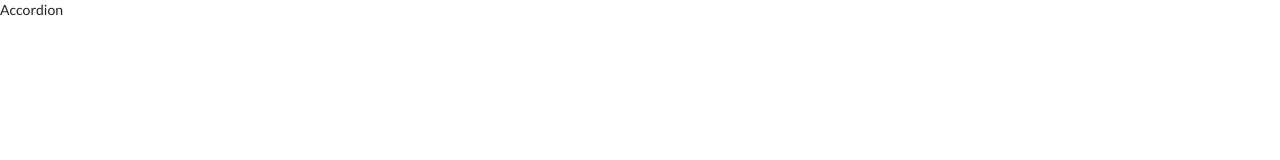
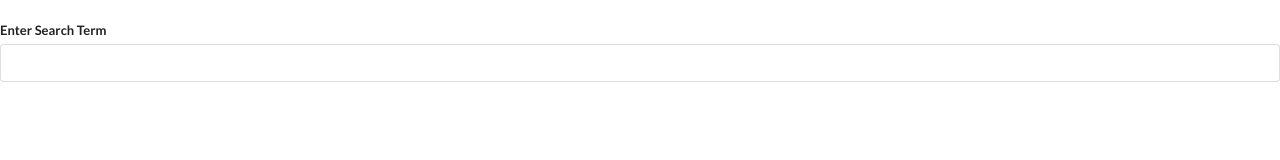
Before and after one commit to SeanZhenggg/learning_react, a React (Create React App) app: page / in a window 1280 px wide. Shown: the top 160 px of the page. Built offline with nearby package versions, Linux system fonts and the light colour scheme.

Commit message:
[change] course hook system

```diff
--- a/src/components/Accordion.js
+++ b/src/components/Accordion.js
@@ -1,6 +1,24 @@
-import React from 'react'
+import React, { useState }from 'react'
 
 
-export default () => {
-  return ( <div>Accordion</div> )
+export default ({ items }) => {
+
+  const [activeIndex, setActiveIndex] = useState(null);
+  const onTitleClick = (index) => {
+    setActiveIndex(index === activeIndex ? null : index)
+  }
+
+  const renderedItems = items.map( (item, index) => {
+    const active = index === activeIndex ? 'active' : ''
+    return <React.Fragment key={item.title}>
+      <div className={`title ${active}`} onClick={() => onTitleClick(index)}>
+        <i className="dropdown icon"></i>
+        { item.title }
+      </div>
+      <div className={`content ${active}`}>
+        <p>{ item.content }</p>
+      </div>
+    </React.Fragment>
+  })
+  return ( <div className="ui styled accordion">{renderedItems}</div> )
 }
--- a/src/components/App.js
+++ b/src/components/App.js
@@ -1,24 +1,26 @@
 import React from 'react'
-import Accordion from './Accordion'
+// import Accordion from './Accordion'
+import Search from './Search'
 
-const items = [
-  {
-    title: 'What is React?',
-    content: 'React is a front end javascript framework'
-  },
-  {
-    title: 'What use React?',
-    content: 'React favorite JS library among engineers'
-  },
-  {
-    title: 'How do you use React?',
-    content: 'You use React by creating components'
-  },
-]
+// const items = [
+//   {
+//     title: 'What is React?',
+//     content: 'React is a front end javascript framework'
+//   },
+//   {
+//     title: 'What use React?',
+//     content: 'React favorite JS library among engineers'
+//   },
+//   {
+//     title: 'How do you use React?',
+//     content: 'You use React by creating components'
+//   },
+// ]
 export default () => {
   return (
     <div>
-      <Accordion />
+      <br />
+      <Search />
     </div>
   )
 }
--- /dev/null
+++ b/src/components/Search.js
@@ -0,0 +1,26 @@
+import React, { useState, useEffect } from 'react'
+// import axios from 'axios'
+
+const Search = () => {
+  const [term, setTerm] = useState('')
+
+  useEffect(() => {
+
+  }, [term])
+  return (
+    <div>
+      <div className="ui form">
+        <div className="field">
+          <label>Enter Search Term</label>
+          <input
+            className="input"
+            value={term}
+            onChange={e => setTerm(e.target.value)}
+          />
+        </div>
+      </div>
+    </div>
+  )
+}
+
+export default Search
```
